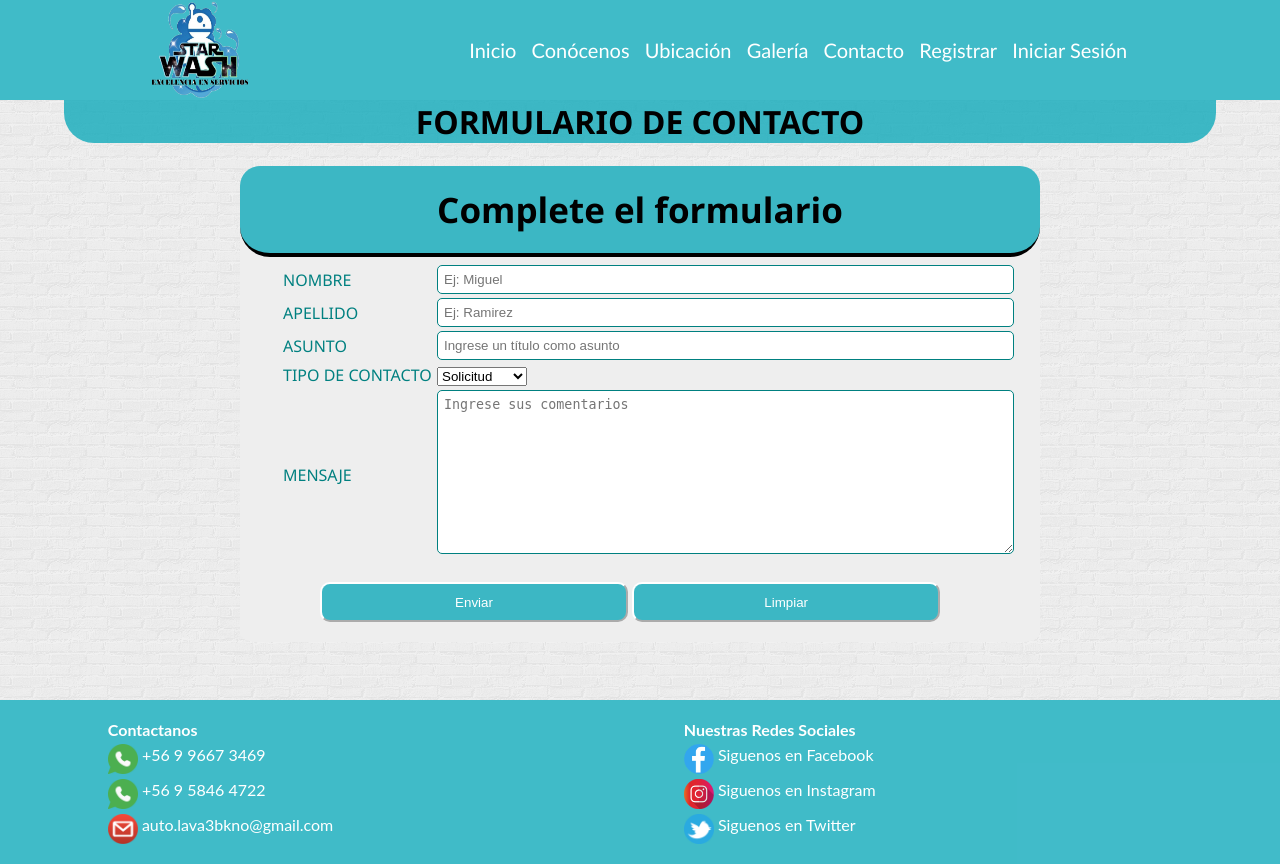
After one commit to Mariiioo/autolavado_starWash, a Django app: page /contacto/ in a window 1280 px wide. The commit adds this page. Run offline with Django 3.2, Linux system fonts and the light colour scheme; some libraries are stand-ins or nearby versions.

Commit message:
commit_contacto

```diff
--- /dev/null
+++ b/ProyectoStarWash/StarWash/static/js/validacionesFContacto.js
@@ -0,0 +1,62 @@
+function validarNombre() {
+    nombre = document.getElementById("txtNombre").value;
+    if (nombre.trim().length >= 3 && nombre.trim().length <= 50) {
+        return true;
+    } else {
+        return false;
+    }
+}
+
+function validarApellido() {
+    apellido = document.getElementById("txtApellido").value;
+    if (apellido.trim().length >= 3 && apellido.trim().length <= 50) {
+        return true;
+    } else {
+        return false;
+    }
+}
+
+function validarAsunto() {
+    apellido = document.getElementById("txtAsunto").value;
+    if (apellido.trim().length >= 8 && apellido.trim().length <= 50) {
+        return true;
+    } else {
+        return false;
+    }
+}
+
+function validarMensaje() {
+    apellido = document.getElementById("txtMensaje").value;
+    if (apellido.trim().length >= 10 && apellido.trim().length <= 200) {
+        return true;
+    } else {
+        return false;
+    }
+}
+
+function valFormulatioContacto() {
+    var resp;
+    resp = validarNombre();
+    if (resp == false) {
+        alert("El Nombre debe poseer mínimo 3 carácteres.");
+        return false;
+    }
+    resp = validarApellido();
+    if (resp == false) {
+        alert("El Apellido debe poseer mínimo 3 carácteres.");
+        return false;
+    }
+    resp = validarAsunto();
+    if (resp == false) {
+        alert("El Asunto debe poseer mínimo 8 carácteres.");
+        return false;
+    }
+    resp = validarMensaje();
+    if (resp == false) {
+        alert("El Mensaje debe poseer mínimo 10 carácteres.");
+        return false;
+    }
+    if (resp == true) {
+        //alert("Todos los datos son correctos :D")
+    }
+}
--- a/ProyectoStarWash/StarWash/static/js/validacionesFormulario.js
+++ b/ProyectoStarWash/StarWash/static/js/validacionesFormulario.js
@@ -111,7 +111,7 @@ function valFormulatioUsuario() {
     }
     resp = validarUsuario();
     if (resp == false) {
-        alert("El Nombre de Usuario edebe poseer mínimo 3 carácteres.");
+        alert("El Nombre de usuario debe poseer mínimo 3 carácteres.");
         return false;
     }
     if (resp == true) {
--- a/ProyectoStarWash/StarWash/templates/web/base.html
+++ b/ProyectoStarWash/StarWash/templates/web/base.html
@@ -69,14 +69,14 @@
             })
 
         //// modelo de notificacion /////////////////////////////////
-        messaging.onMessage(function(payload) {
-            let titulo = 'Titulo de la notificacion'
-            let opciones = {
-                body: 'Contenido de la notificacion',
-                icon: '/static/img/logo/Logo.png'
-            }
-            let mensaje = new Notification(titulo, opciones);
-        })
+      //    messaging.onMessage(function(payload) {
+        //    let titulo = 'Titulo de la notificacion'
+          //  let opciones = {
+            //    body: 'Contenido de la notificacion',
+              //  icon: '/static/img/logo/Logo.png'
+           // }
+           // let mensaje = new Notification(titulo, opciones);
+       // })
 
         ///////////////////////////////////////////////////////////
     </script>
@@ -108,6 +108,7 @@
                         <li><a href="{% url 'CONOCENOS' %}">Conócenos</a></li>
                         <li><a href="{% url 'UBICACION' %}">Ubicación</a></li>
                         <li><a href="{% url 'GALERIA' %}">Galería</a></li>
+                        <li><a href="{% url 'CONTACTO' %}">Contacto</a></li>
                         {% if user.is_authenticated %} {% comment %}
                         <li><a href="{% url 'ADMIN_INSUMO' %}">CRUD Insumo</a></li> {% endcomment %}
                         <li><a href="{% url 'INSUMOS' %}">Insumos</a></li>
--- /dev/null
+++ b/ProyectoStarWash/StarWash/templates/web/contacto.html
@@ -0,0 +1,65 @@
+{% extends "web/base.html" %} {% load static %} {% block contenido %}
+<div id="section">
+    <h1>FORMULARIO DE CONTACTO</h1>
+    <form action="{% url 'CONTACTO' %}" method="POST" class="forma" onsubmit="return valFormulatioContacto()">
+        {% csrf_token %}
+        <!--table CREA LA SECCION PARA LA TABLA CON LOS CAMPOS REQUERIDOS-->
+        <table>
+            <h1 class="tituloFormulario">Complete el formulario</h1>
+            <tr>
+                <!--DEBE SER EBTRE 3 Y 50 CARACTERES-->
+                <td>
+                    <p class="lbl"> NOMBRE </p>
+                </td>
+                <td class="caja"><input type="text" id="txtNombre" name="Nombre" class="field" minlength="3" maxlength="50" required placeholder="Ej: Miguel"> </td>
+            </tr>
+            <tr>
+                <!--DEBE SER EBTRE 3 Y 50 CARACTERES-->
+                <td>
+                    <p class="lbl"> APELLIDO </p>
+                </td>
+                <td class="caja"><input type="text" id="txtApellido" name="Apellido" class="field" minlength="3" maxlength="50" required placeholder="Ej: Ramirez"></td>
+            </tr>
+            <tr>
+                <!--DEBE SER UN AUNTO ENTRE 8 Y 50 CARACTERES-->
+                <td>
+                    <p class="lbl"> ASUNTO </p>
+                </td>
+                <td class="caja"><input type="" id="txtAsunto" name="Asunto" class="field" minlength="8" maxlength="50" required placeholder="Ingrese un título como asunto"></td>
+            </tr>
+            <tr>
+                <!--DEBE SER UN COMBOBOX-->
+                <td>
+                    <p class="lbl"> TIPO DE CONTACTO </p>
+                </td>
+                <td class="caja" >
+                <select name="TipoContacto" >
+                <option>Solicitud</option>
+                <option>Reclamo</option>
+                <option>Sugerencia</option>
+                </select>
+                </td>
+            </tr>
+            <tr>
+                <!--Mensaje debe tener MINIMO 10, MAXIMO 200 -->
+                <td>
+                    <p class="lbl">  MENSAJE </p>
+                </td>
+                <td class="caja"><textarea name="Mensaje" rows="10" cols="40" id="txtMensaje" class="field" minlength="10" maxlength="200" required placeholder="Ingrese sus comentarios"></textarea></td>
+
+            </tr>
+
+        </table>
+        <div class="botones">
+            <input class="boton" type="submit" value="Enviar">
+            <input class="boton" type="reset" value="Limpiar">
+        </div>
+
+    </form>
+    <div style="text-align: center;">
+        <h2>{{msg}}</h2>
+    </div>
+</div>
+{% endblock contenido %} {% block titulo %} - Registro {% endblock titulo %} {% block js %}
+<script src="{% static 'js/validacionesFContacto.js' %}"></script>
+{% endblock js %}
--- a/ProyectoStarWash/StarWash/urls.py
+++ b/ProyectoStarWash/StarWash/urls.py
@@ -1,11 +1,12 @@
 from django.contrib import admin
 from django.urls import path,include
-from .views import index,galeria,formulario,conocenos,ubicacion, insumos, login, logout_vista, adminInsumo, eliminar_insumo, buscar, modificar,guardar_token
+from .views import index,galeria,formulario,contacto,conocenos,ubicacion, insumos, login, logout_vista, adminInsumo, eliminar_insumo, buscar, modificar,guardar_token
 
 urlpatterns = [
     path('',index,name="INDEX"),
     path('galeria/',galeria,name="GALERIA"),
     path('formulario/',formulario,name="FORMULARIO"),
+    path('contacto/',contacto,name='CONTACTO'),
     path('conocenos/',conocenos,name="CONOCENOS"),
     path('ubicacion/',ubicacion,name="UBICACION"),
     path('registro_insumos/', insumos, name='INSUMOS'),
--- a/ProyectoStarWash/StarWash/views.py
+++ b/ProyectoStarWash/StarWash/views.py
@@ -1,5 +1,5 @@
 from django.shortcuts import render
-from .models import Galeria, Insumo ,Slider , MisionVision
+from .models import Galeria, Insumo ,Slider , MisionVision, Contacto
 # IMPORTAR LA TABLA DE USUARIOS DEL admin de Django
 from django.contrib.auth.models import User
 
@@ -46,10 +46,6 @@ def guardar_token(request):
     except:
         return HttpResponseBadRequest(json.dumps({'mensaje','no pudo almacenar el token'}))
 # ------------------------------------------------------------------------------------
-
-
-
-
 
 
 # Create your views here.
@@ -196,7 +192,7 @@ def insumos(request):
             "stock" : stockIns
         }
         requests.post("http://127.0.0.1:8000/api/insumos/", data=datos_insumo)
-         # envio el token
+        # envio el token
         dispositivos = FCMDevice.objects.filter(active=True)
         dispositivos.send_message(
             title='Nuevo insumo',
@@ -278,3 +274,28 @@ def ubicacion(request):
 def galeria(request):
     gal = Galeria.objects.all()
     return render(request,'web/galeria.html',{'imagenes_galeria':gal})
+
+def contacto(request):
+    if request.POST:
+        nombreCont = request.POST.get("Nombre")
+        apellidoCont = request.POST.get("Apellido")
+        asuntoCont = request.POST.get("Asunto")
+        tipoCont = request.POST.get("TipoContacto")
+        mensajeCont = request.POST.get("Mensaje")
+
+        cont = Contacto()
+        cont.nombre=nombreCont
+        cont.apellido=apellidoCont
+        cont.asunto=asuntoCont
+        cont.tipo=tipoCont
+        cont.mensaje=mensajeCont
+        cont.save()
+        # envio el token
+        dispositivos = FCMDevice.objects.filter(active=True)
+        dispositivos.send_message(
+            title='Nuevo Solicitud De Contacto',
+            body='Tipo de Solicitud: '+tipoCont,
+            icon='/static/img/logo/Logo.png'
+        )
+        return render(request,'web/contacto.html',{'msg':'Se ha enviado su formulario.'})
+    return render(request,'web/contacto.html')
```
Also changed, not shown: ProyectoStarWash/StarWash/admin.py (+6 -1 lines), ProyectoStarWash/StarWash/models.py (+10 -0 lines), ProyectoStarWash/StarWash/migrations/0011_contacto.py (added), ProyectoStarWash/StarWash/migrations/0012_contacto_tipo.py (added), ProyectoStarWash/db.sqlite3.
